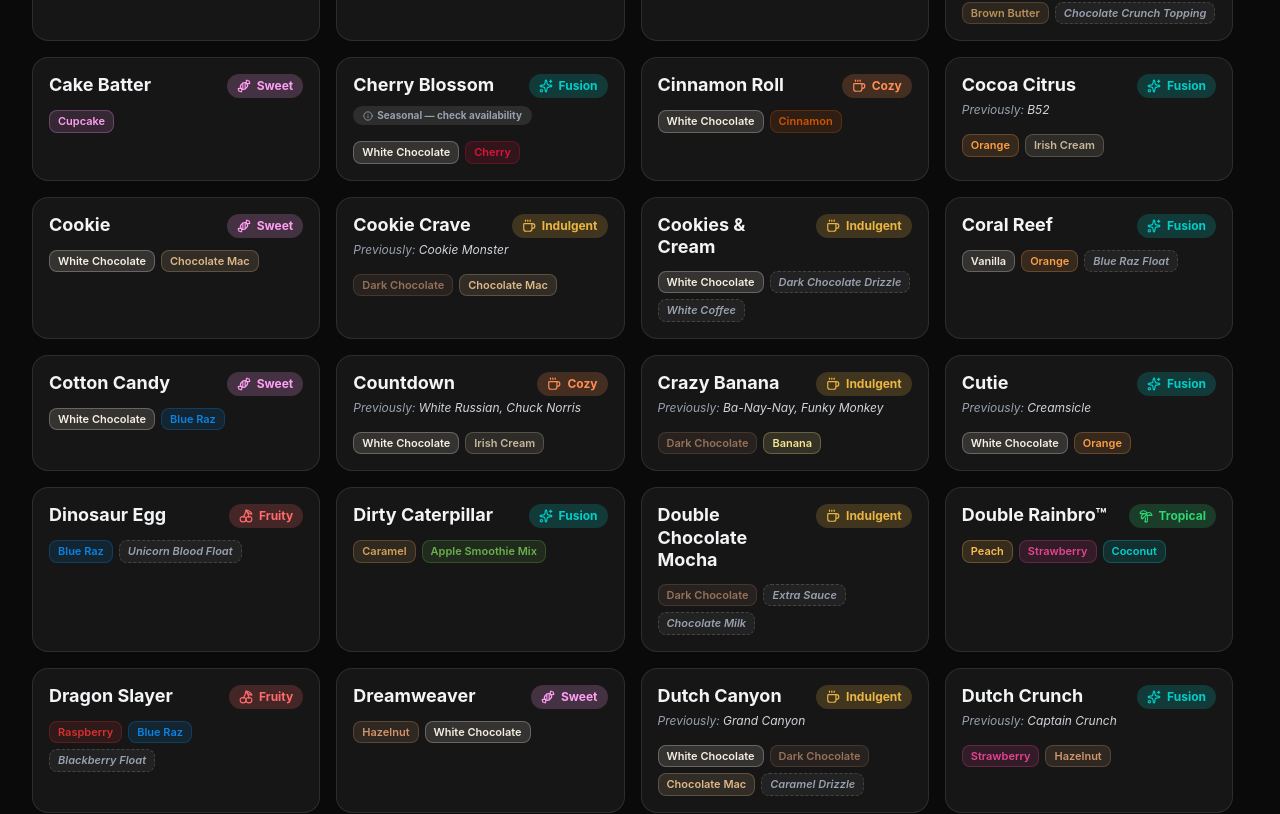
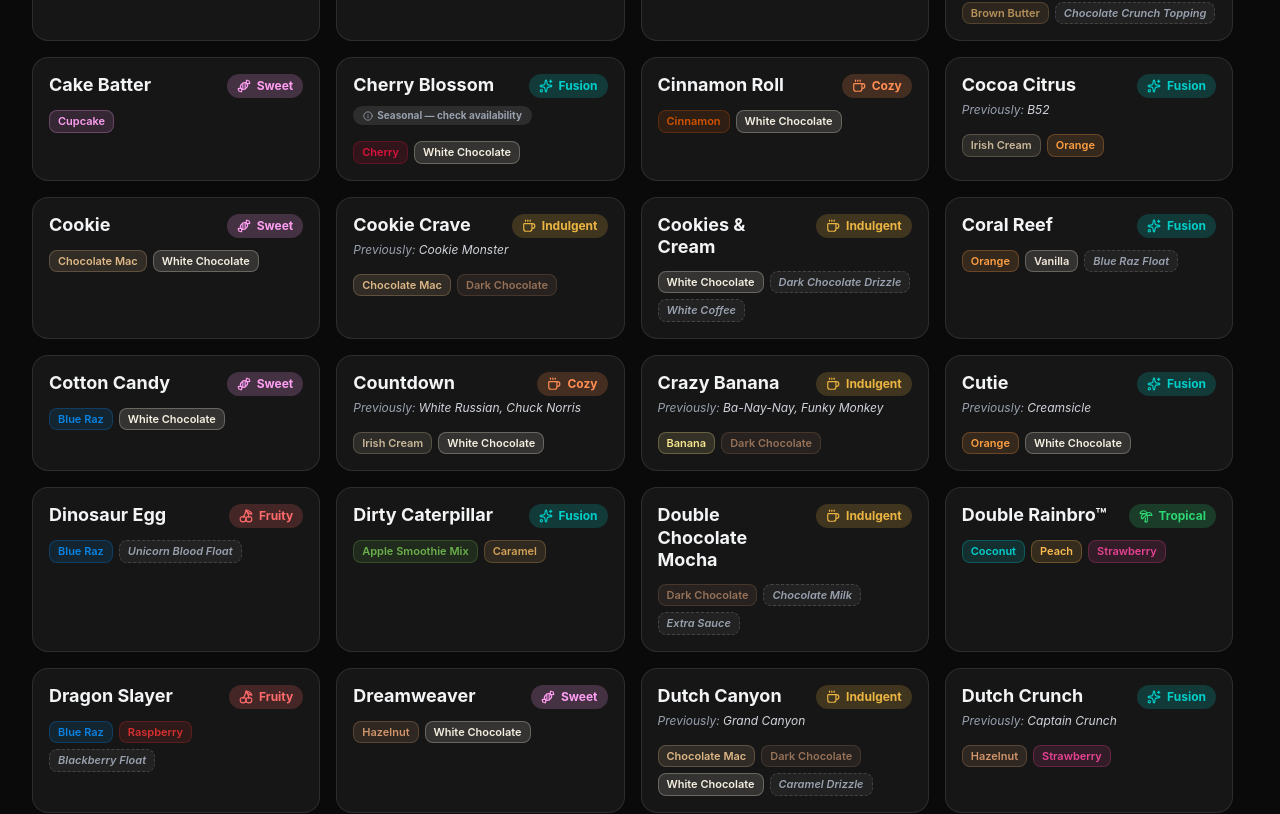
Before and after one commit to darin3/db-secret-menu, a React (Vite) app: page / in a window 1280 px wide. Shown: the part 1340-2154 px from the top of the page. Built offline with nearby package versions, Linux system fonts and the light colour scheme.

Commit message:
Sort flavor and topping chips alphabetically on drink cards

```diff
--- a/src/components/DrinkCard.jsx
+++ b/src/components/DrinkCard.jsx
@@ -26,8 +26,8 @@ export default function DrinkCard({ drink, open = false, onToggle }) {
     const vm = VIBE_META[vibe] || VIBE_META.sweet;
     const Icon = VIBE_ICONS[vibe] || Candy;
     const avail = getDrinkAvail(drink);
-    const displayFlavors = drink.flavors;
-    const displayToppings = drink.toppings || [];
+    const displayFlavors = [...drink.flavors].sort();
+    const displayToppings = [...(drink.toppings || [])].sort();
 
     const orderExample = useMemo(() => {
         const hasChai = drink.flavors.includes(F.CHAI) || (drink.toppings || []).includes(T.CHAI);
```
